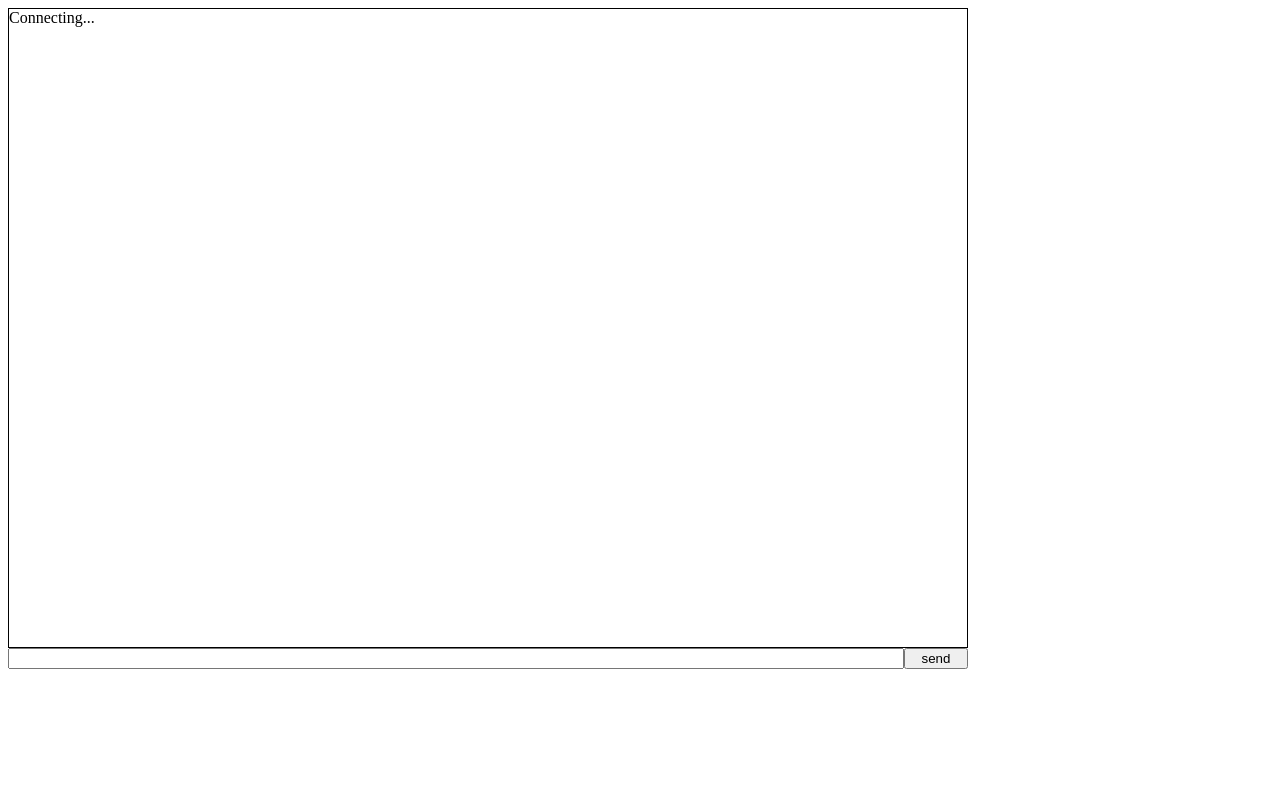
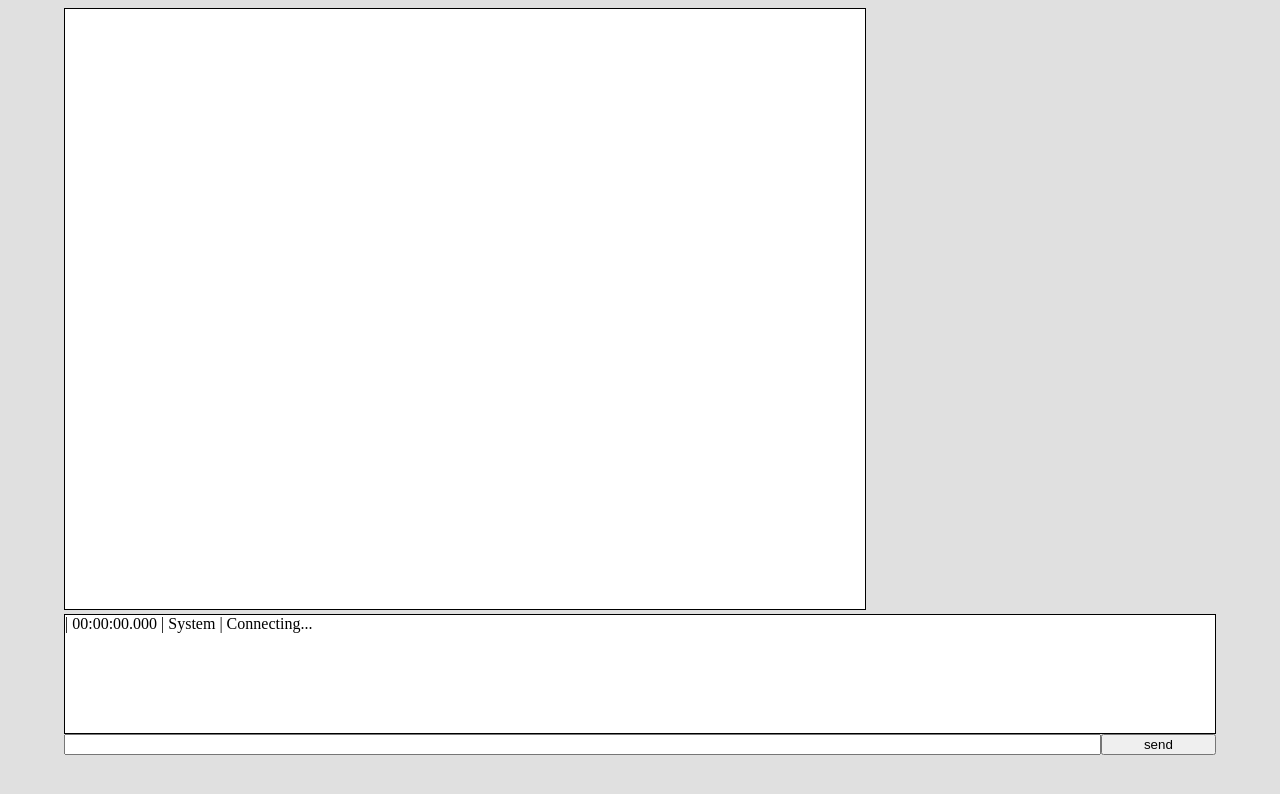
Before and after one commit to Ashley-Sands/JS-Python-game-and-server, a plain HTML site: page js - client/index.html in a window 1280 px wide. Drawn offline with Linux system fonts and the light colour scheme.

Commit message:
Added inital layout for Main and ... move soocket into its own class

```diff
--- /dev/null
+++ b/js - client/includes/css/default.css
@@ -0,0 +1,66 @@
+/* Make all elements a border box by default so everythink is consistent */
+*
+{
+    box-sizing: border-box;
+}
+
+/* Body and main layout */
+body
+{
+    width: 90%;
+    margin-left: auto;
+    margin-right: auto;
+
+    background-color: #e0e0e0
+}
+
+#outter-window-hold
+{
+
+}
+
+/* Game */
+.game-window
+{
+    border: 1px solid black;
+    background: white;
+}
+
+/* Console */
+#game-console-hold
+{
+    width: 100%;
+    height: 120px;
+}
+
+.console
+{
+
+}
+
+div.console
+{
+    border: 1px solid black;
+    width: 100%;
+    height: 100%;
+
+    background: white;
+    overflow-y: scroll;
+}
+
+input.console
+{
+    display: inline-block;
+}
+
+input.console[type="text"]
+{
+    width: 90%;
+    margin: 0px;
+}
+
+input.console[type="submit"]
+{
+    width: 10%;
+    margin-left: -4px;
+}
--- /dev/null
+++ b/js - client/includes/javascript/components/managers/Inputs.js
@@ -0,0 +1,9 @@
+
+export class Inputs
+{
+    constructor()
+    {
+
+    }
+
+}
--- /dev/null
+++ b/js - client/includes/javascript/components/managers/socket.js
@@ -0,0 +1,79 @@
+
+export class Socket
+{
+    constructor(local, address, port, root="/")
+    {
+        var protocol = local ? "ws://" : "wss://";
+        this.webAddress = `${protocol}${address}:${port}${root}`
+
+        this._hasError = false;
+        this._isConnected = false;
+
+        this._socket = null;
+
+        this._receivedMessages = []
+
+    }
+
+    connect(){
+
+        if ( !this._isConnected )
+        {
+            this._socket = new WebSocket( this.webAddress );
+
+            this._socket.onopen    =    this.__SocketOpen.bind(this);
+            this._socket.onclose   =    this.__SocketClose.bind(this);
+            this._socket.onmessage =    this.__SocketReceive.bind(this);
+            this._socket.onerror   =    this.__SocketError.bind(this);
+
+        }
+        else
+        {
+            console.log("Already Connected!")
+        }
+
+    }
+
+    __SocketOpen( e )
+    {
+        console.log("Socket Opened");
+        this._isConnected = true;
+    }
+
+    __SocketClose( e )
+    {
+        console.log("Socket Closed");
+        this._isConnected = false
+    }
+
+    __SocketReceive( e )
+    {
+        console.log("Message Received");
+        this._receivedMessages.push( e.data )
+    }
+
+    __SocketError( e )
+    {
+        console.log("Socket Error");
+        this._hasError = true;
+    }
+
+    SendMessage( message )
+    {
+        if ( this._isConnected && !this._hasError )
+            this._socket.send( message )
+        else
+            console.log( `Unable to send message IsConnected: ${this._isConnected} HasError: ${this._hasError}` );
+
+    }
+
+    RetriveMessage()
+    {
+        if ( this._receivedMessages.length > 0)
+            return this._receivedMessages.shift()
+        else
+            return null
+    }
+
+
+}
--- /dev/null
+++ b/js - client/includes/javascript/components/managers/time.js
@@ -0,0 +1,5 @@
+
+export class Time
+{
+
+}
--- /dev/null
+++ b/js - client/includes/javascript/main.js
@@ -0,0 +1,84 @@
+import { Time   } from "./components/managers/time.js";
+import { Socket } from "./components/managers/socket.js";
+import { Inputs } from "./components/managers/Inputs.js";
+
+
+class Main
+{
+    constructor( fps, canvasId, consoleId, consoleInputId, consoleButtonId )
+    {
+        var d = document;
+        /* Basic HTML Elemenets */
+        this.canvas = d.getElementById( canvasId )
+        this.ctx = null
+        this.console = {
+            window: d.getElementById( consoleId ),
+            input:  d.getElementById( consoleInputId ),
+            button: d.getElementById( consoleButtonId )
+        }
+
+        this.console.button.onclick = this.SendConsoleMessage.bind(this)    // temp method
+
+        /* Managers */
+        this.socket = new Socket(true, "127.0.0.1", 9091)
+        this.time   = new Time()
+        this.inputs = new Inputs()
+
+        /* Objects */
+        this.object_instances = {}    /* All Objects. Key: instance id, Value: object */
+        this.server_objects   = {}    /* All server objects. Key: server name, Value: object*/
+
+        this.renderers = []           /* List of all renderers visable from the viewport */
+
+        this.socket.connect();
+
+        setInterval( this.ReceiveConsoleMessage.bind(this), 1000 / fps )
+
+    }
+
+    Tick(){}
+    Render(){}
+
+    SendConsoleMessage()    // temp method
+    {
+
+        var message = this.console.input.value
+        if ( message.trim() != "" )
+        {
+            this.socket.SendMessage( message )
+            this.console.input.value = ""
+        }
+    }
+
+    ReceiveConsoleMessage() // temp method
+    {
+
+        var message = this.socket.RetriveMessage()
+
+        while ( message != null )
+        {
+
+            this.console.window.innerHTML += `<br />00:00:00.000 | User | ${message}`
+            this.console.window.scrollTop += 20
+            message = this.socket.RetriveMessage()
+
+        }
+
+    }
+
+}
+
+var m = new Main(10, "game_window", "console_win", "console_input", "console_button");
+
+console.log( m["time"] )
+m["dog"] = "cat";
+console.log( m["dog"] )
+
+/**
+ * Object Instances.
+ * { "object_id": object }
+ *
+ * Server objects.
+ * { "server_id": {obj: object, sync_vars: [] } }   // Do we even need the sync vars??
+ *
+ */
--- a/js - client/index.html
+++ b/js - client/index.html
@@ -4,10 +4,23 @@
     <head>
 
     </head>
+    <link rel="stylesheet" href="./includes/css/default.css" />
     <body>
-        <div id="chat_win" style="border: 1px solid black; width: 75vw; height: 50vw; box-sizing: border-box;">Connecting...</div>
-        <input type="text" value="" id="chat_input" style="width: 70vw; display: inline-block; box-sizing: border-box; margin: 0px;" />
-        <input value="send" type="submit" onclick="send_message()" style="width: 5vw; display: inline-block; box-sizing: border-box; margin-left: -4px;"/>
+        <div id="outter-window-hold">
+
+            <canvas class="game-window" id="game_window" width="800" height="600" ></canvas>
+
+            <div id="game-console-hold">
+                <div   class="console" id="console_win" >| 00:00:00.000 | System | Connecting...</div>
+                <input class="console" id="console_input" type="text"   value="" />
+                <input class="console" id="console_button" type="submit" value="send" />
+            </div>
+
+        </div>
+
+
     </body>
-    <script src="socket.js"></script>
+    <script type="module" src="./includes/javascript/main.js">
+    </script>
+
 </html>
```
